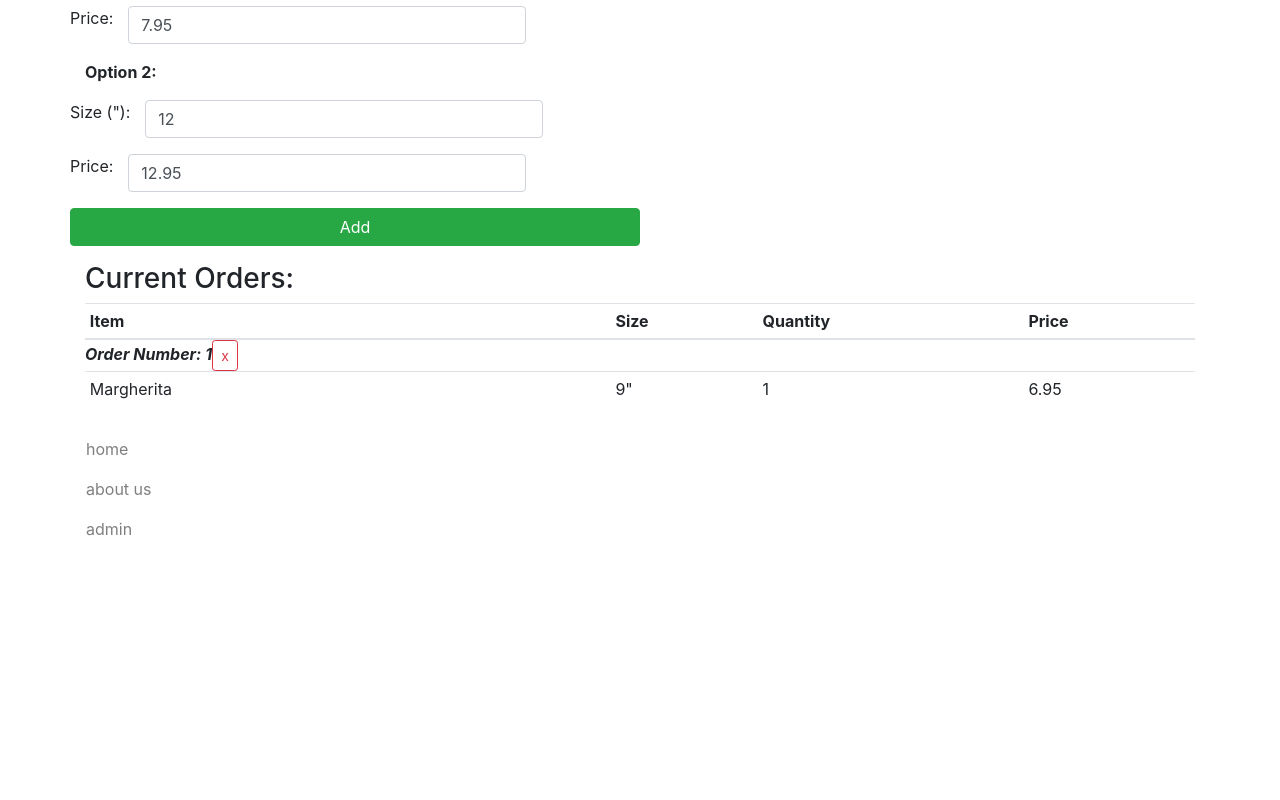
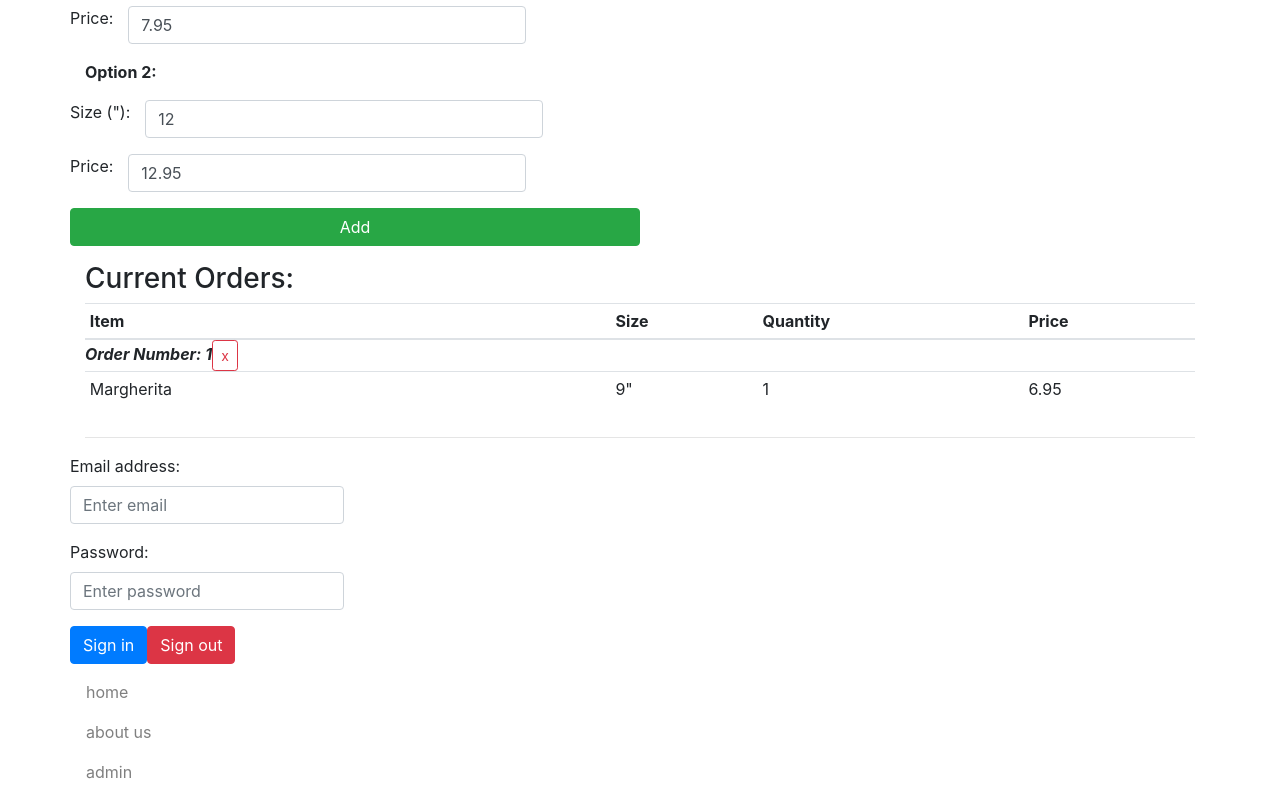
Before and after one commit to dongatuna/pizza-planet, a Vue app: page / in a window 1280 px wide. Shown: the part 450-1250 px from the top of the page. Before the commit the page ends 1007 px from the top, so only its background shows below. Built offline with nearby package versions, Linux system fonts and the light colour scheme.

Commit message:
add basic sign in

```diff
--- a/src/components/Admin.vue
+++ b/src/components/Admin.vue
@@ -52,15 +52,23 @@
             </div>
 
         </div>
+        <hr>
+        <div class="row">
+            <div class="col-sm-12 col-lg-6">
+                <pp-login></pp-login>
+            </div>
+        </div>
     </div>
 </template>
 
 <script>
 
 import NewPizza from "./NewPizza.vue";
+import Login from "./Login.vue";
 export default {
     components:{
-        "pp-newpizza":NewPizza
+        "pp-newpizza":NewPizza,
+        "pp-login":Login
     }
 
 }
--- a/src/components/Login.vue
+++ b/src/components/Login.vue
@@ -1,3 +1,50 @@
 <template>
+     <div class="row">
+         <form action="">
+             <div class="form-group">
+                <label for="email" >Email address:</label>
+                <input type="email" class="form-control" id="email" placeholder="Enter email">
+            </div>
 
+            <div class="form-group">
+                <label for="password" >Password:</label>
+                <input type="password" class="form-control" id="password" placeholder="Enter password">
+            </div>
+
+            <button type="button" class="btn btn-primary" v-on:click.prevent ="signIn">Sign in</button>
+            <button type="button" class="btn btn-danger" v-on:click.prevent ="signOut">Sign out</button>
+         </form>
+        </div>
 </template>
+
+<script>
+
+import Firebase from 'firebase';
+
+    export default {
+        methods:{
+            signIn(){
+                let email = document.getElementById("email").value;
+                let password = document.getElementById("password").value;
+
+                Firebase.auth().signInWithEmailAndPassword(email, password).catch(error=>{
+                    let errorCode = error.code;
+                    let errorMessage = error.message;
+
+                    if(errorCode === 'auth/wrong-password'){
+                        alert("Wrong password");
+                    }else{
+                        alert(errorMessage);
+                    }
+                });
+            },
+            signOut(){
+                Firebase.auth().signOut().then(function(){
+                    alert("logged out");
+                }).catch(error =>{
+                    alert('error.')
+                });
+            }
+        }
+    }
+</script>
```
